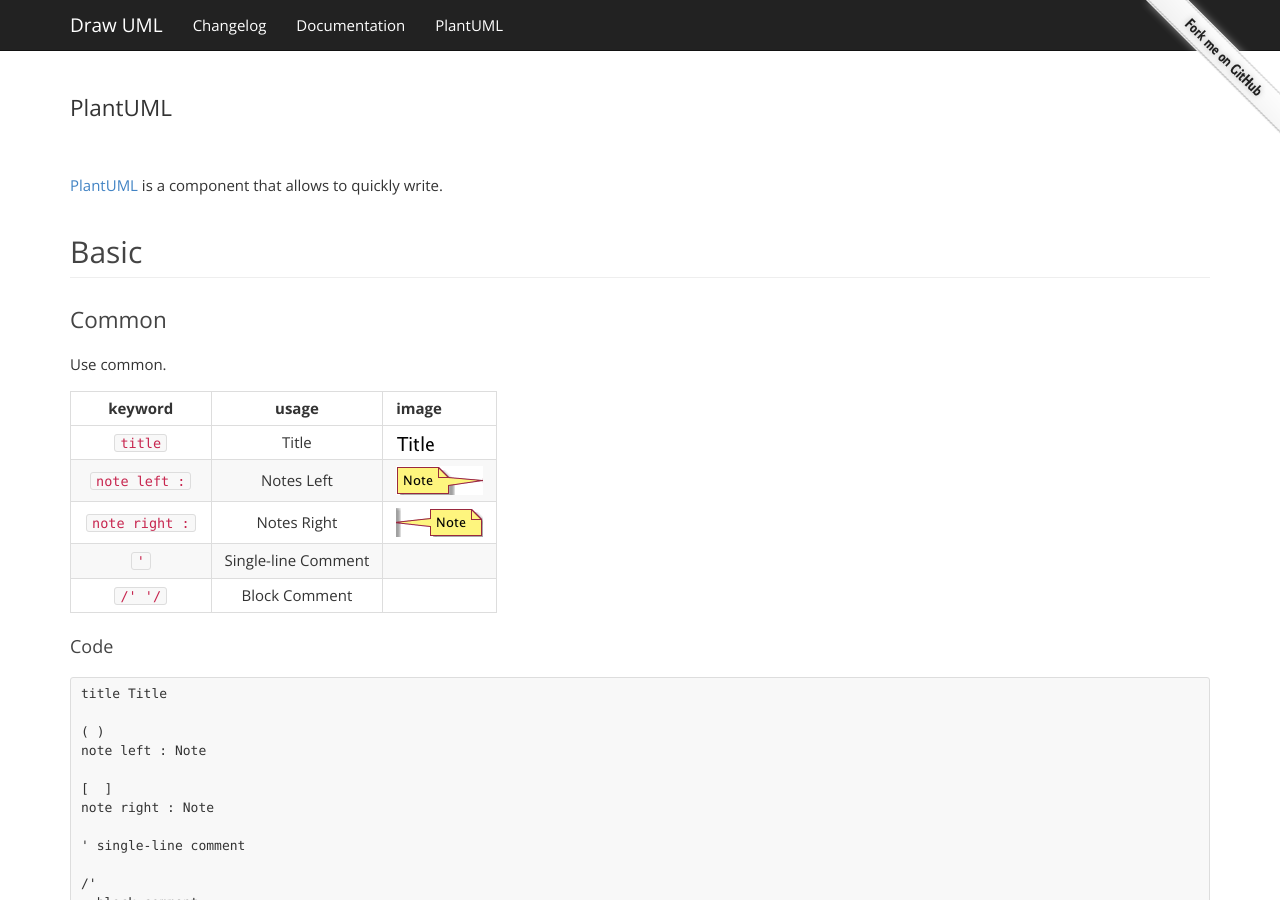
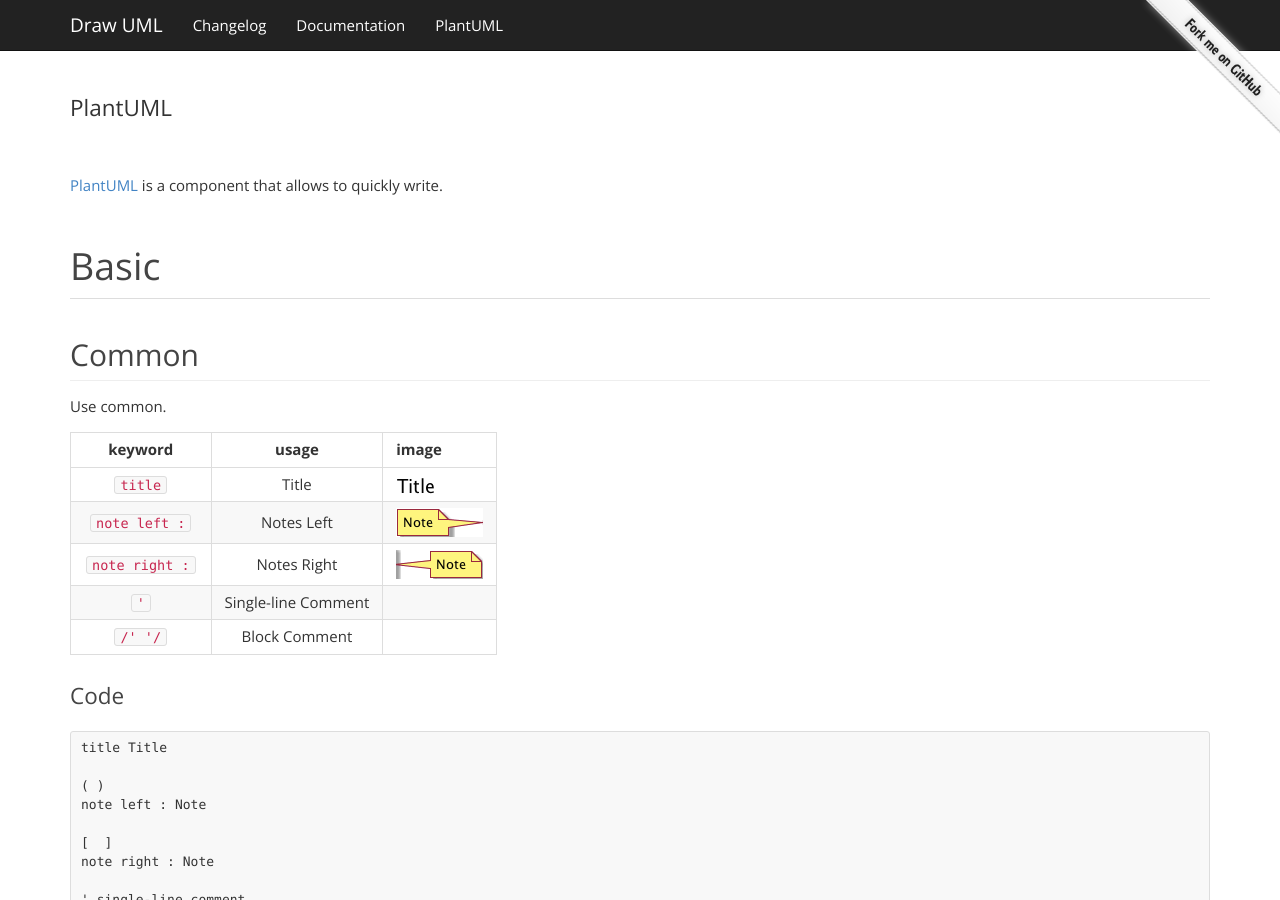
Before and after one commit to ogom/draw_uml, a Jekyll site: the page built from plantuml/index.md, in a window 1280 px wide and 900 px high. Built offline with Jekyll 4.4.1, drawn with Linux system fonts in a browser that asks for light colours.

````diff
--- a/docs/index.html
+++ /dev/null
@@ -1,4 +0,0 @@
----
-layout: default
-title:  Documentation
----
--- a/plantuml/index.md
+++ b/plantuml/index.md
@@ -5,9 +5,9 @@ title:  PlantUML
 
 [PlantUML](http://plantuml.sourceforge.net/) is a component that allows to quickly write.
 
-## Basic
+# Basic
 
-### Common
+## Common
 
 Use common.
 
@@ -19,7 +19,7 @@ Use common.
 | `' `           | Single-line Comment |
 | `/' '/`        | Block Comment       |
 
-#### Code
+### Code
 
 ```
 title Title
@@ -37,11 +37,11 @@ note right : Note
 '/
 ```
 
-#### Draw
+### Draw
 
 ![basic_common]({{ site.baseurl }}/assets/img/diagrams/basic/common.png)
 
-### Participant
+## Participant
 
 Use participant.
 
@@ -53,7 +53,7 @@ Use participant.
 | `entity`   | Entity   | ![parts_usecase]({{ site.baseurl }}/assets/img/diagrams/parts/entity.png)
 | `database` | Database | ![parts_usecase]({{ site.baseurl }}/assets/img/diagrams/parts/database.png)
 
-#### Code
+### Code
 
 ```
 actor Actor
@@ -65,13 +65,13 @@ database Database
 :Actor alias:
 ```
 
-#### Draw
+### Draw
 
 ![basic_participant]({{ site.baseurl }}/assets/img/diagrams/basic/participant.png)
 
-## UML
+# UML
 
-### Use Case
+## Use Case
 
 Represent the required functions.
 
@@ -83,7 +83,7 @@ Represent the required functions.
 
 * [others](http://plantuml.sourceforge.net/usecase.html)
 
-#### Code
+### Code
 
 ```
 actor Promoter
@@ -100,11 +100,11 @@ Promoter --> (Attend Event)
 (Attend Event) <.. (Create Member)  : <<include>>
 ```
 
-#### Draw
+### Draw
 
 ![usecase_diagram]({{ site.baseurl }}/assets/img/diagrams/usecase.png)
 
-### Activity
+## Activity
 
 Represent the state of the process.
 
@@ -116,7 +116,7 @@ Represent the state of the process.
 
 * [others](http://plantuml.sourceforge.net/activity.html)
 
-#### Code
+### Code
 
 ```
 (*) --> "Find Event"
@@ -139,11 +139,11 @@ endif
 "Show Ticket" --> (*)
 ```
 
-#### Draw
+### Draw
 
 ![activity_diagram]({{ site.baseurl }}/assets/img/diagrams/activity.png)
 
-### State
+## State
 
 Represent the state of the objects.
 
@@ -156,7 +156,7 @@ Represent the state of the objects.
 
 * [others](http://plantuml.sourceforge.net/state.html)
 
-#### Code
+### Code
 
 ```
 [*] --> active
@@ -170,11 +170,11 @@ active --> closed  : close
 closed --> [*]
 ```
 
-#### Draw
+### Draw
 
 ![state_diagram]({{ site.baseurl }}/assets/img/diagrams/state.png)
 
-### Sequence
+## Sequence
 
 Represent the messages and  orders of the interacts.
 
@@ -185,7 +185,7 @@ Represent the messages and  orders of the interacts.
 
 * [others](http://plantuml.sourceforge.net/sequence.html)
 
-#### Code
+### Code
 
 ```
 actor Entrant
@@ -205,11 +205,11 @@ Entrant <-- Ticket : Attend Event Response
 deactivate Ticket
 ```
 
-#### Draw
+### Draw
 
 ![sequence_diagram]({{ site.baseurl }}/assets/img/diagrams/sequence.png)
 
-### Object
+## Object
 
 Represent the logical view of the object.
 
@@ -222,7 +222,7 @@ Represent the logical view of the object.
 
 * [others](http://plantuml.sourceforge.net/objects.html)
 
-#### Code
+### Code
 
 ```
 object User
@@ -241,11 +241,11 @@ Event o.. Ticket
 Member . Ticket
 ```
 
-#### Draw
+### Draw
 
 ![object_diagram]({{ site.baseurl }}/assets/img/diagrams/object.png)
 
-### Class
+## Class
 
 Represent the logical view of the class.
 
@@ -278,11 +278,11 @@ User .. Member
 Group .. Member
 ```
 
-#### Draw
+### Draw
 
 ![class_diagram]({{ site.baseurl }}/assets/img/diagrams/class.png)
 
-### Component
+## Component
 
 Represent the dependency of the components.
 
@@ -298,7 +298,7 @@ Represent the dependency of the components.
 
 * [others](http://plantuml.sourceforge.net/component.html)
 
-#### Code
+### Code
 
 ```
 cloud "Cloud" {
@@ -323,6 +323,6 @@ node "Node" {
 [backup] .. [File] : FTP
 ```
 
-#### Draw
+### Draw
 
 ![component_diagram]({{ site.baseurl }}/assets/img/diagrams/component.png)
````
Also changed, not shown: _posts/2014-09-15-0.1.0.md (added, +6 -0 lines), docs/index.md (added, +15 -0 lines), index.md (+20 -4 lines).
